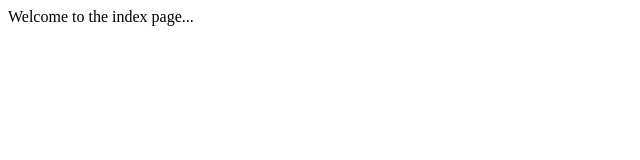
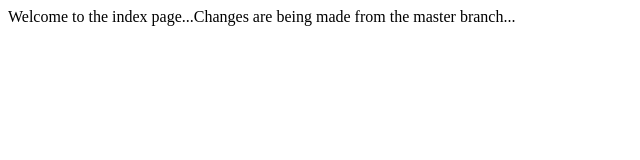
Before and after one commit to reebumkurian/Test-Repository, a plain HTML site: page index.html in a window 1280 px wide. Shown: the whole page, without its empty margins (0-640 px from the left). Drawn offline with Linux system fonts and the light colour scheme.

Commit message:
Changes maded to index.html

```diff
--- a/index.html
+++ b/index.html
@@ -1,7 +1,7 @@
 <html>
 	<body>
 		<div>
-			Welcome to the index page...
+			Welcome to the index page...Changes are being made from the master branch...
 		</div>
 
 	</body>
```
